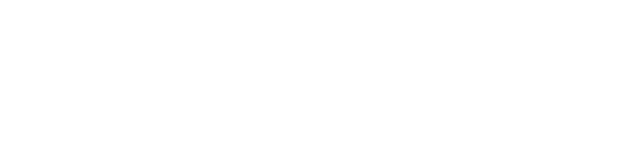
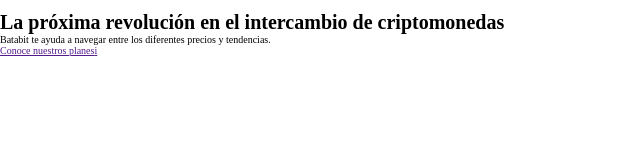
Before and after one commit to edwinj-ac/Course_Mobile-First, a plain HTML site: page index.html in a window 1280 px wide. Shown: the whole page, without its empty margins (0-640 px from the left). Drawn offline with Linux system fonts and the light colour scheme.

Commit message:
Graphic Structure

```diff
--- a/index.html
+++ b/index.html
@@ -5,9 +5,20 @@
     <meta http-equiv="X-UA-Compatible" content="IE=edge">
     <meta name="viewport" content="width=device-width, initial-scale=1.0">
     <title>Document</title>
+    <link rel="preconnect" href="https://fonts.gstatic.com">
+    <link href="https://fonts.googleapis.com/css2?family=DM+Sans:wght@400;500;700&family=Inter:wght@300;500&display=swap" rel="stylesheet">
+    <link rel="stylesheet" href="styles.css">
+
 </head>
 <body>
-    <header></header>
+    <header>
+        <img src="" alt="">
+        <div>
+            <h1>La próxima revolución en el intercambio de criptomonedas</h1>
+            <p>Batabit te ayuda a navegar entre los diferentes precios y tendencias.</p>
+            <a href="">Conoce nuestros planes<span>i</span></a>
+        </div>
+    </header>
     <main>
         <section></section>
         <section></section>
--- /dev/null
+++ b/styles.css
@@ -0,0 +1,32 @@
+/*
+    1. Placement
+    2. Box model
+    3. Typography
+    4. Visisual style
+    5. Miscellaneous
+
+*/
+
+:root{
+    /*Colors*/
+    --bitcoin-orange: #F7931A;
+    --soft-orange: #FFE9D5;
+    --secondary-blue: #1A9AF7;
+    --soft-blue: #E7F5FF;
+    --warm-black: #201E1C;
+    --black: #282623;
+    --grey: #BABABA;
+    --off-white: #FAF8F7;
+    --just-white: #FFF;
+}
+
+*{
+    box-sizing: border-box;
+    margin: 0;
+    padding: 0;
+}
+
+html{
+    font-size: 62.5%;
+    /*font-family: ;*/
+}
```
